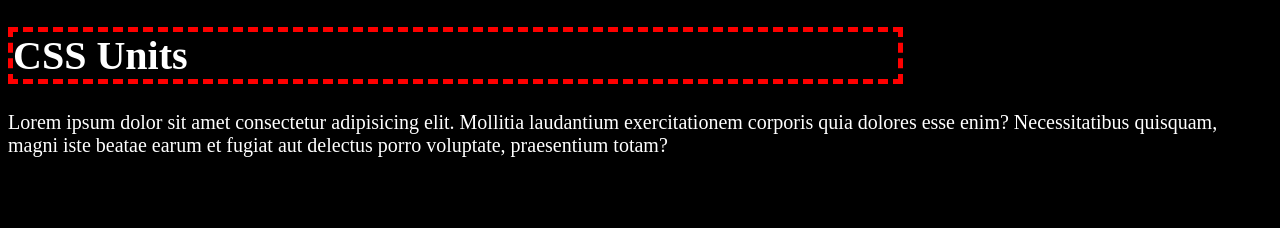
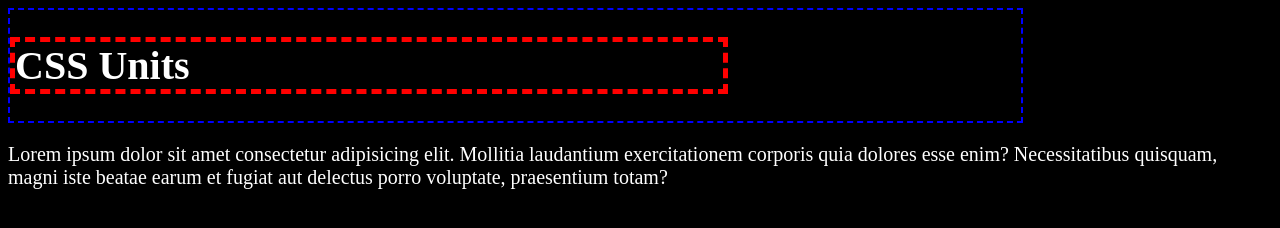
Before and after one commit to Alienangy2004/UnidadesyMedidas, a plain HTML site: page index.html in a window 1280 px wide. Drawn offline with Linux system fonts and the light colour scheme.

Commit message:
Update index.html

```diff
--- a/index.html
+++ b/index.html
@@ -21,6 +21,10 @@
   border: 5px dashed red;
   width: 70%;
 }
+    header {
+  width: 80%;
+  border: 2px dashed blue;
+}
     </style>
   <title>UnidadesyMedidas</title>
 </head>
```
